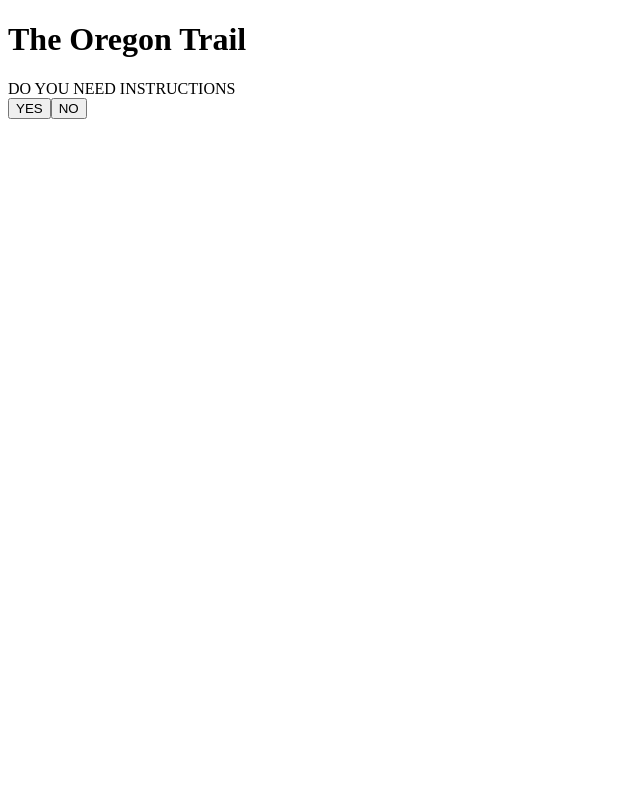
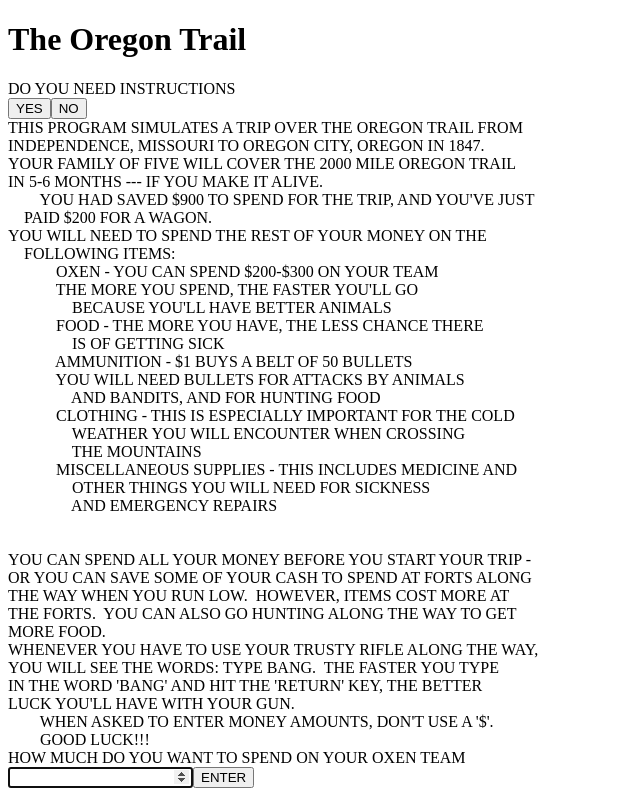
Before and after one commit to chrismiceli/TheOregonTrail, a website: page index.html in a window 1280 px wide. Both pictures are taken after a click on the button "YES". Shown: the whole page, without its empty margins (0-640 px from the left). Drawn offline with Linux system fonts and the light colour scheme.

Commit message:
basic input

```diff
--- a/htmlInterface.js
+++ b/htmlInterface.js
@@ -1,17 +1,56 @@
-function createChoice(text, choices) {
+function createInfo(text) {
   const textElement = document.createElement('div');
   const appElement = document.getElementById('app');
-  const promise = new Promise((resolve) => {
-    textElement.textContent = text;
-    appElement.appendChild(textElement);
-    for (const choice of choices) {
+  textElement.textContent = text;
+  textElement.className = 'text';
+  appElement.appendChild(textElement);
+}
+
+function createChoice(text, choices) {
+  const appElement = document.getElementById('app');
+  createInfo(text);
+  const promise = new Promise(resolve => {
+    choices.forEach((choice, index) => {
       const choiceButton = document.createElement('button');
       choiceButton.textContent = choice;
-      choiceButton.addEventListener('click', () => {
+      let eventListener = () => {
+        choiceButton.removeEventListener('click', eventListener);
         resolve(choice);
-      })
+      };
+      choiceButton.addEventListener('click', eventListener);
       appElement.appendChild(choiceButton);
+      if (index === 0) {
+        choiceButton.focus();
+      }
+    });
+  });
+
+  return promise;
+}
+
+function createInput(text, type) {
+  const appElement = document.getElementById('app');
+  createInfo(text);
+  const promise = new Promise(resolve => {
+    const formElement = document.createElement('form');
+    const numberInput = document.createElement('input');
+    if (type) {
+      numberInput.setAttribute('type', type);
     }
+    const enterButton = document.createElement('button');
+    enterButton.textContent = 'ENTER';
+    let eventListener = event => {
+      enterButton.removeEventListener('click', eventListener);
+      formElement.removeEventListener('submit', eventListener);
+      resolve(numberInput.value);
+      event.preventDefault();
+    };
+    formElement.addEventListener('submit', eventListener);
+    enterButton.addEventListener('click', eventListener);
+    formElement.appendChild(numberInput);
+    formElement.appendChild(enterButton);
+    appElement.appendChild(formElement);
+    numberInput.focus();
   });
 
   return promise;
@@ -29,18 +68,22 @@
         break;
       }
       case play.PROMPT_TYPE.NUMERIC: {
+        promise = createInput(output.text, 'number');
         break;
       }
       case play.PROMPT_TYPE.STRING: {
+        promise = createInput(output.text);
         break;
       }
       case play.PROMPT_TYPE.NONE:
       default: {
-        console.log(output.text);
+        createInfo(output.text);
+        promise = Promise.resolve();
         break;
       }
     }
     promise.then(getInputs);
+    document.getElementById('bottom').scrollIntoView();
   }
 }
 getInputs();
--- a/index.html
+++ b/index.html
@@ -3,11 +3,18 @@
 <head>
   <title>This is Hello World page</title>
   <meta content="text/html;charset=utf-8" http-equiv="Content-Type">
+  <style>
+    .text {
+      white-space: pre;
+    }
+  </style>
 </head>
 <body>
   <h1>The Oregon Trail</h1>
   <div id="app">
   </div>
+  <div id="bottom">
+  </div>
   <script type="text/javascript" src="./oregonTrail.js"></script>
   <script type="text/javascript" src="./htmlInterface.js"></script>
 </body>
```
